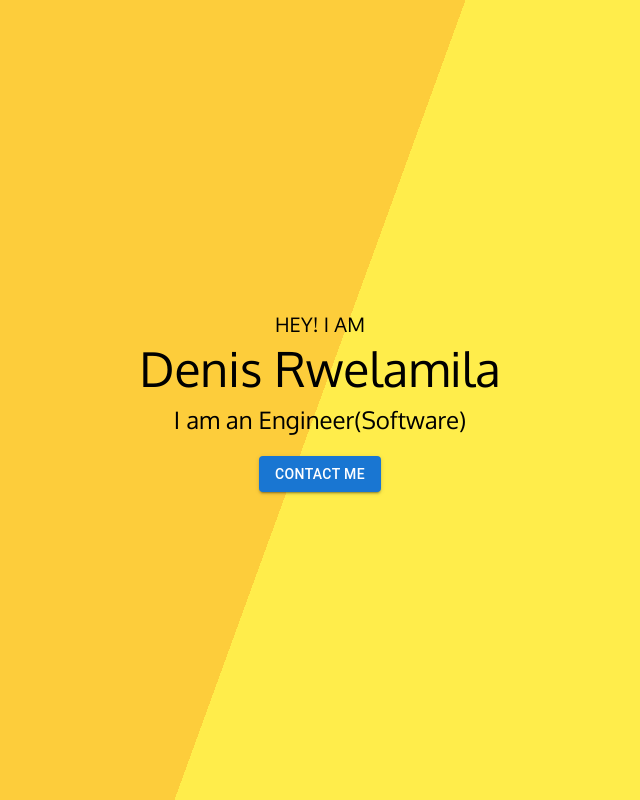
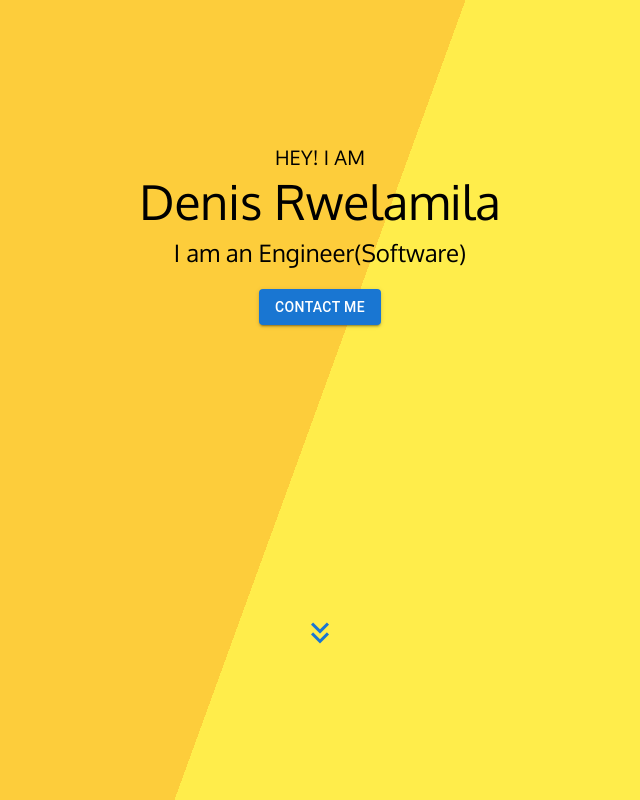
Before and after one commit to ladleo/ladleo.github.io, a React (Create React App) app: page / in a window 1280 px wide. Shown: the top 800 px of the page, without its empty margins (320-960 px from the left). Built offline with nearby package versions, Linux system fonts and the light colour scheme.

Commit message:
setup ground for css finalization

```diff
--- a/public/index.html
+++ b/public/index.html
@@ -10,6 +10,11 @@
       content="Web site created using create-react-app"
     />
     <link rel="apple-touch-icon" href="%PUBLIC_URL%/logo192.png" />
+    <link
+            rel="stylesheet"
+            href="https://fonts.googleapis.com/icon?family=Material+Icons"
+    />
+
     <!--
       manifest.json provides metadata used when your web app is installed on a
       user's mobile device or desktop. See https://developers.google.com/web/fundamentals/web-app-manifest/
--- a/src/components/about/about.tsx
+++ b/src/components/about/about.tsx
@@ -42,13 +42,13 @@ const skills = [
     }]
 
 const About: FC<AboutProps> = () => (
-    <AboutWrapper data-testid="About">
+    <AboutWrapper data-testid="About" id="skills">
         <Typography variant="h3" p={6} sx={{fontFamily: 'Oxygen'}}>
             Things I am good at.
         </Typography>
         <Grid container spacing={2} px={6}>
             {skills.map((skill) =>
-                <Grid item xs={4} key={skill.title}>
+                <Grid item md={4} key={skill.title}>
                     <Paper elevation={3} sx={{padding: 2}}>
                         <Typography variant="h6" mb={1} sx={{fontFamily: 'Oxygen', fontWeight: 500}}>
                             {skill.title}
--- a/src/components/landingPage/landingPage.tsx
+++ b/src/components/landingPage/landingPage.tsx
@@ -1,6 +1,6 @@
 import React, {FC} from 'react';
 import {LandingPageWrapper} from './landingPage.styled';
-import {Button, Grid} from "@mui/material";
+import {Button, Grid, Icon, IconButton} from "@mui/material";
 import Typography from "@mui/material/Typography";
 
 interface LandingPageProps {
@@ -25,6 +25,11 @@ const LandingPage: FC<LandingPageProps> = () => (
                 </Button>
             </div>
         </Grid>
+        <div style={{ margin: "auto"}}>
+            <IconButton href="#skills">
+                <Icon fontSize="large" color="primary">keyboard_double_arrow_down</Icon>
+            </IconButton>
+        </div>
     </LandingPageWrapper>
 );
 
--- a/src/index.css
+++ b/src/index.css
@@ -1,3 +1,6 @@
+html {
+  scroll-behavior: smooth;
+}
 body {
   margin: 0;
   font-family: -apple-system, BlinkMacSystemFont, 'Segoe UI', 'Roboto', 'Oxygen',
```
Also changed, not shown: 1 other file (tests, documents, lock files or other folders).
